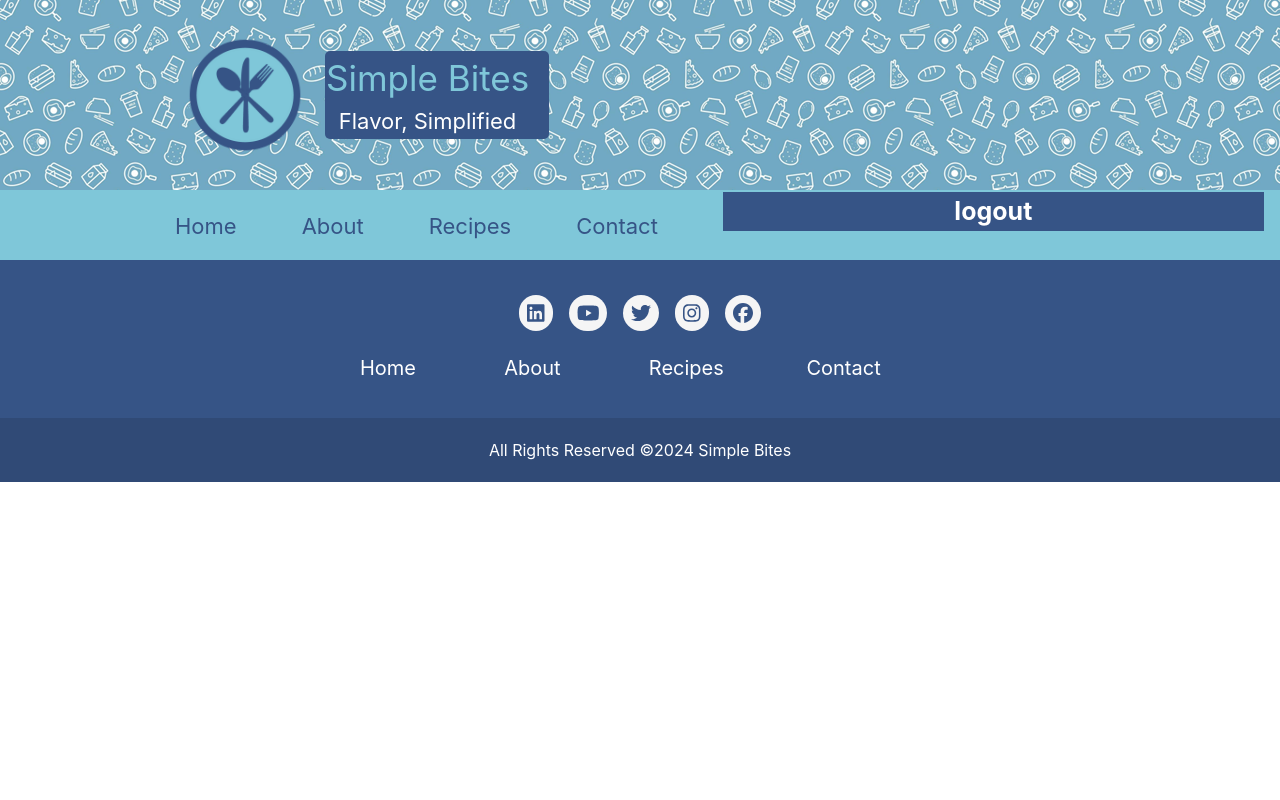
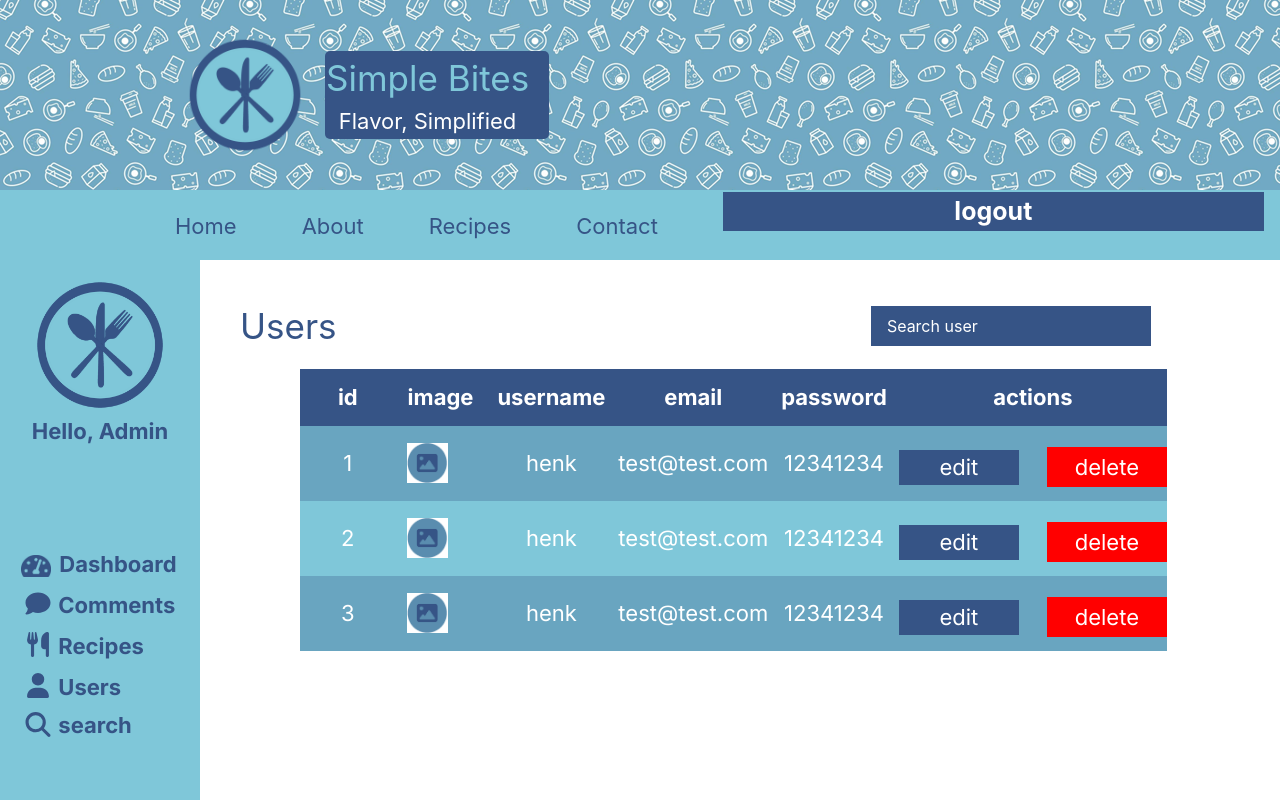
Before and after one commit to SimpleBites/FrontEnd, a React (Create React App) app in the folder app/: page /Panel in a window 1280 px wide. Shown: the top 800 px of the page. Built offline with nearby package versions, Linux system fonts and the light colour scheme.

Commit message:
test voor maikel

```diff
--- a/app/src/App.js
+++ b/app/src/App.js
@@ -10,6 +10,7 @@ import Navbar from "./components/navbar";
 import Login from "./components/pages/Login";
 import Register from "./components/pages/register";
 import Admin from "./components/adminNav";
+import Panel from "./components/pages/Panel";
 
 import "../src/AppTw.css";
 import Favorites from "./components/pages/favorites";
@@ -19,7 +20,6 @@ import Recipe from "./components/pages/recipe";
 
 
 
-// import '../tailwind.config'
 
 function App() {
 
@@ -39,6 +39,7 @@ function App() {
         <Route path="/Submitted" element={<Submitted />} />
         <Route path="/Recipe" element={<Recipe />} />
         <Route path="/Admin" element={<Admin />} />
+        <Route path="/Panel" element={<Panel />} />
       </Routes>
       <Footer />
     </div>
--- a/app/src/components/adminNav.js
+++ b/app/src/components/adminNav.js
@@ -12,7 +12,7 @@ export default function AdminNav() {
                          <img src='/logo.png' className="logo" alt='hi' style={{ width: '170px', height: '170px', marginRight: '150px' }} />
                          <p className="Title-Nav-Admin">Hello, Admin</p>
                          <div className="flex flex-col items-start">
-                              <CustomLink to="/Home" className="link">
+                              <CustomLink to="/dashboard" className="link">
                                    <div className="flex items-center">
                                         <img src='/tachometer.png' className=" " style={{ width: '30px', height: '22px', marginBottom: '5px', marginLeft: "-2px", marginRight: "8px" }}/>
                                         <p className='mb-2 Content-Nav-Admin'>Dashboard</p>
--- /dev/null
+++ b/app/src/components/pages/Panel.js
@@ -0,0 +1,79 @@
+import React, { useState, useEffect } from 'react';
+import AdminNav from '../adminNav';
+import "./admin.css"
+
+export default function Panel() {
+  const [recipes, setRecipes] = useState([]);
+
+  useEffect(() => {
+    const fetchData = async () => {
+      try {
+        const response = await fetch('/data2.json');
+        const data = await response.json();
+        setRecipes(data.recipes);
+      } catch (error) {
+        console.error('Error fetching data:', error);
+      }
+    };
+
+    fetchData();
+  }, []);
+
+  return (
+    <div className="flex">
+      <AdminNav />
+      <div className="container-whole-page">
+        <div className="flex items-center justify-between mb-4">
+          <h1 className="Users-panel-css ml-10 mt-10">Users</h1>
+          <div className="flex">
+            <input className="mr-4 py-2 px-4 mr-10 mt-10 search-user-thingy" type="text" placeholder="Search user" />
+          </div>
+        </div>
+        <div className='table-container'>
+        <table className="table">
+          <thead>
+            <tr>
+              <th className='table-content'>id</th>
+              <th className='table-content'>image</th>
+              <th className='table-content'>username</th>
+              <th className='table-content'>email</th>
+              <th className='table-content'>password</th>
+              <th className='table-content'>actions</th>
+            </tr>
+          </thead>
+          <tbody>
+            <tr>
+              <td> <div className="ml-10 mr-10">1</div></td>
+              <td><img src='imgholder.png' style={{height: "40px", marginLeft: "10px"}} /></td>
+              <td>henk</td>
+              <td>test@test.com</td>
+              <td>12341234</td>
+              <button className='mr-2 mt-6 edit-btn'>edit</button>
+              <button className='delete-btn'>delete</button>
+            </tr>
+            <tr>
+              <td><div className="ml-10 mr-10">2</div></td>
+              <td><img src='imgholder.png' style={{height: "40px", marginLeft: "10px"}} /></td>
+              <td>henk</td>
+              <td>test@test.com</td>
+              <td>12341234</td>
+              <button className='mr-2 mt-6 edit-btn'>edit</button>
+              <button className='delete-btn'>delete</button>
+            </tr>
+            <tr>
+              <td><div className="ml-10 mr-10">3</div></td>
+              <td><img src='imgholder.png' style={{height: "40px", marginLeft: "10px"}}/></td>
+              <td>henk</td>
+              <td>test@test.com</td>
+              <td>12341234</td>
+              <button className='mr-2 mt-6 edit-btn'>edit</button>
+              <button className='delete-btn'>delete</button>
+            </tr>
+
+          </tbody>
+        </table>
+        </div>
+      </div>
+    </div>
+  );
+}
--- a/app/src/components/pages/admin.css
+++ b/app/src/components/pages/admin.css
@@ -1,6 +1,6 @@
 .Container-Nav-Admin {
      background-color: #7FC7D9;
-     width: 180px;
+     width: 200px;
      color: #365486;
      height: 103vh;
      font-family: "Inter", sans-serif;
@@ -42,3 +42,82 @@
      font-weight: bold;
      font-size: 22px;
 }
+
+.Users-panel-css {
+     font-size: 35px;
+     color: #365486;
+}
+
+.top-content-container {
+     background-color: #365486;
+     width: 750px;
+     margin-left: 100px;
+
+}
+
+.table-container {
+     margin-left: 100px;
+
+}
+
+.table thead tr {
+     background-color: #365486;
+     color: white;
+}
+
+.table th {
+     padding: 12px;
+}
+
+.table tbody tr:nth-child(2n) {
+     background-color: #7FC7D9;
+     height: 75px;
+     color: white;
+     font-size: 22px;
+     font-family: "Inter", sans-serif;
+}
+.table tbody tr:nth-child(odd) {
+     background-color: #69a5c0;
+     height: 75px;
+     color: white;
+     font-size: 22px;
+     font-family: "Inter", sans-serif;
+}
+
+
+
+.search-user-thingy::placeholder {
+     color: white;
+     opacity: 1;
+}
+
+.search-user-thingy {
+     background-color: #365486;
+     color: white;
+     padding: 20px;
+     border: none;
+     outline: none;
+}
+
+.table-content {
+     color: white;
+     font-size: 22px;
+     font-family: "Inter", sans-serif;
+}
+
+.edit-btn {
+     background-color: #365486;
+     color: white;
+     font-size: 22px;
+     width: 120px;
+     height: 35px;
+}
+
+.delete-btn {
+     color: white;
+     font-size: 22px;
+     width: 120px;
+     height: 40px;
+     background-color: red;
+     margin-left: 20px;
+}
```
Also changed, not shown: app/public/imgholder.png (added). Lines whose indentation alone changed are shown as unchanged.
